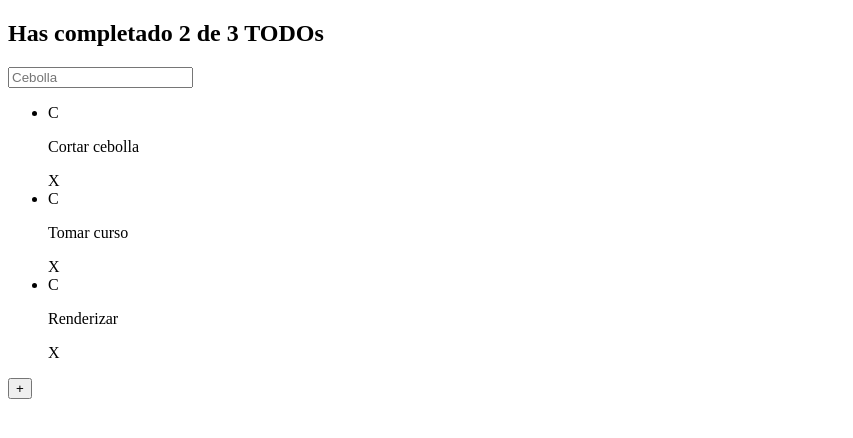
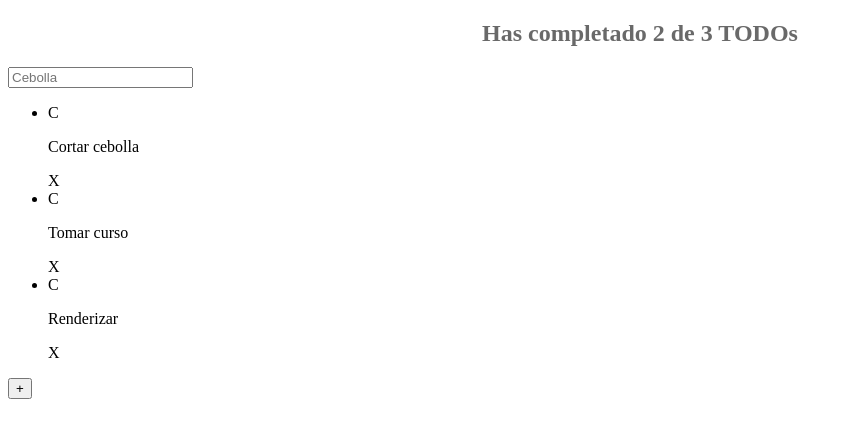
Before and after one commit to Diegofergamboa/React-Course, a React (Create React App) app in the folder react-course/: page / in a window 1280 px wide. Shown: the top 438 px of the page, without its empty margins (0-853 px from the left). Built offline with nearby package versions, Linux system fonts and the light colour scheme.

Commit message:
Knowing how to use css on react

```diff
--- /dev/null
+++ b/react-course/src/TodoCounter.css
@@ -0,0 +1,5 @@
+.TodoCounter {
+    color: dimgrey;
+    font-size: 24px;
+    text-align: center;
+}
--- a/react-course/src/TodoCounter.js
+++ b/react-course/src/TodoCounter.js
@@ -1,8 +1,10 @@
 import React from 'react';
+import './TodoCounter.css'
+
 
 function TodoCounter() {
     return (
-        <h2>Has completado 2 de 3 TODOs</h2>
+        <h2 className='TodoCounter' >Has completado 2 de 3 TODOs</h2>
     );
 };
 
```
